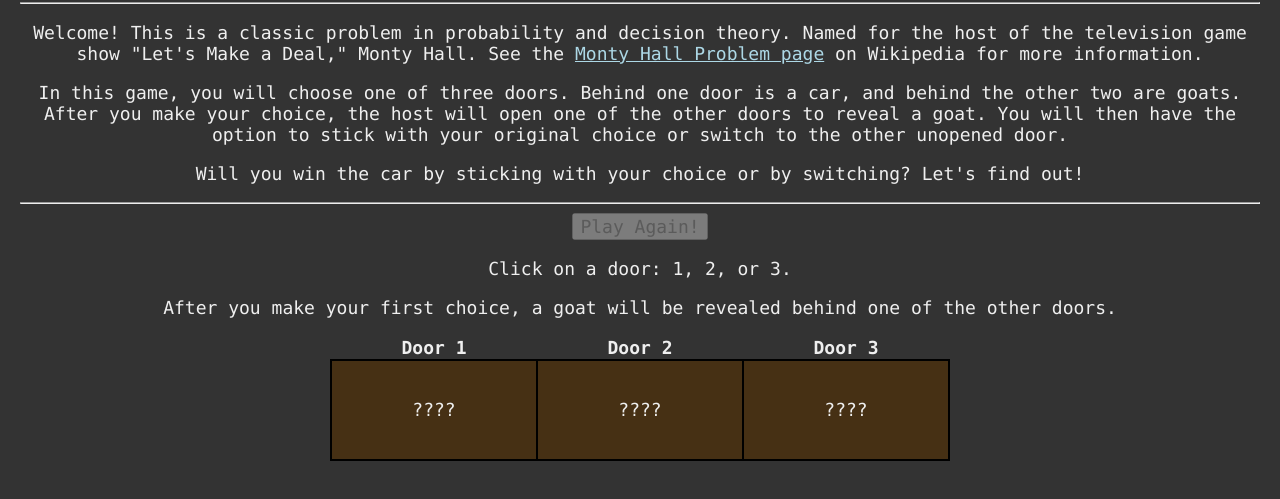
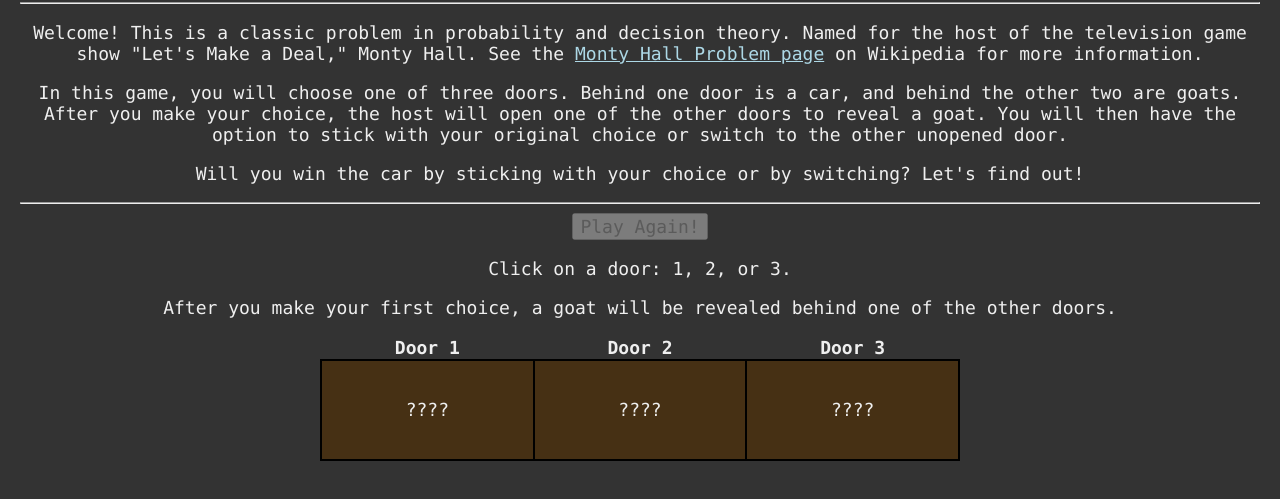
Before and after one commit to tkdjohn/CodeYou-WebDev-May25, a plain HTML site: page montyHall.html in a window 1280 px wide. Both pictures are taken after a click on the button "Let's Play!". Shown: the part 105-604 px from the top of the page. Drawn offline with Linux system fonts and the light colour scheme.

Commit message:
monty hall v1.02

```diff
--- a/js/montyHall.js
+++ b/js/montyHall.js
@@ -51,9 +51,7 @@ function chooseDoor(doorNumber) {
         makeSecondChoice(doorNumber);
     }
 }
-//TODO: update door button text content to show the car or goat
-// save game results in local storage
-// load local storage and display statistics
+
 function makeFirstChoice(doorNumber) {
     choice1 = doorNumber; // First choice
     console.log(`First choice is door number ${choice1}`);
--- a/styles.css
+++ b/styles.css
@@ -24,7 +24,7 @@ ul {
     padding: 0;
 }
 table {
-    width: 50%;
+    width: 50vw;
     margin: 0 auto;
     border-collapse: collapse;
     align-self: center;
```
Also changed, not shown: montyHall.html (+3 -0 lines).
